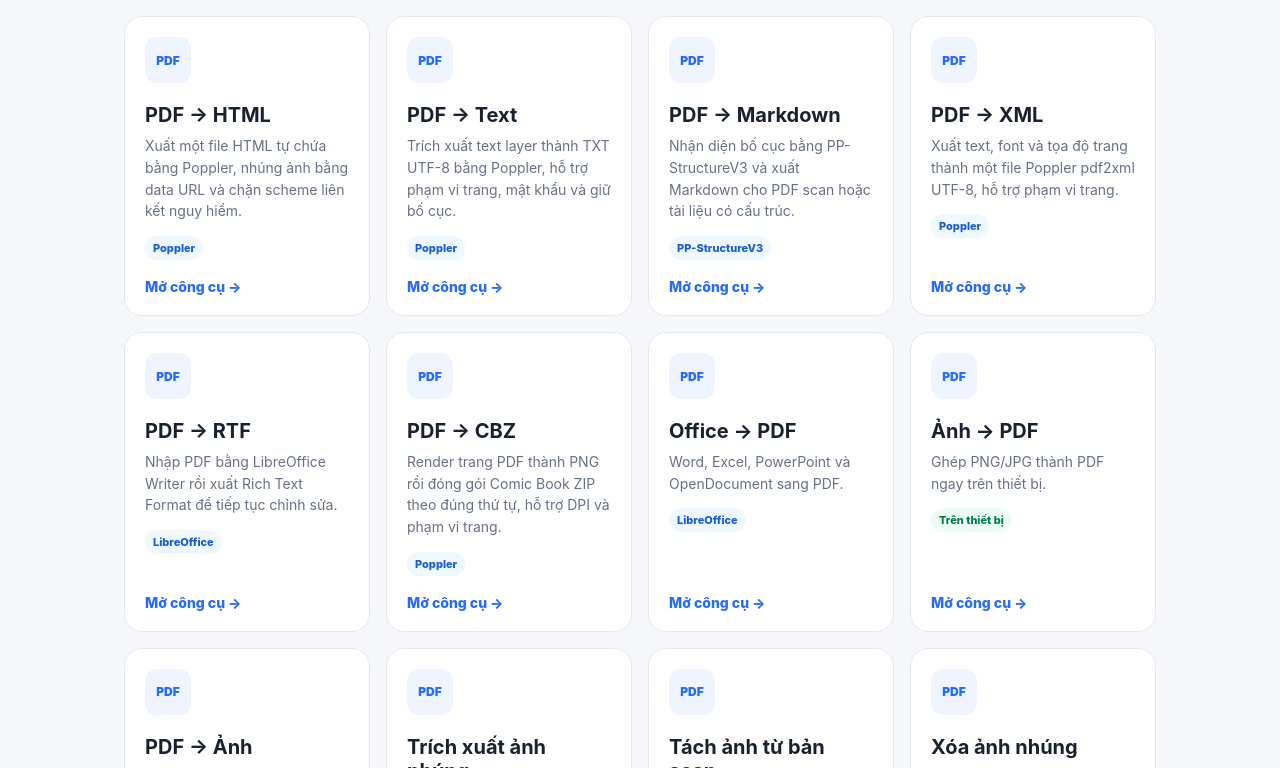
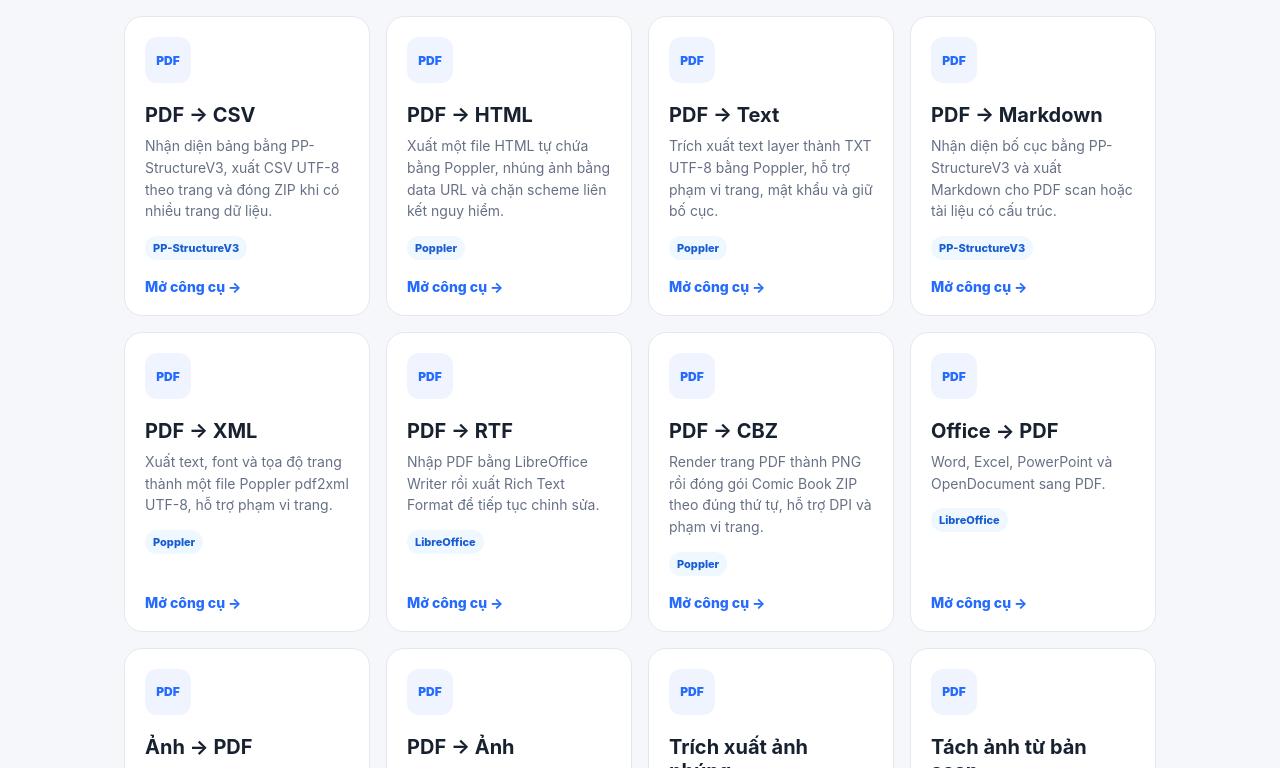
Before and after one commit to solyan842/SolYan-PDF, a Next.js app in the folder frontend/: page / in a window 1280 px wide. Shown: the part 1632-2400 px from the top of the page. Built offline with nearby package versions, Linux system fonts and the light colour scheme.

Commit message:
feat: add PDF to CSV dashboard entry

```diff
--- a/frontend/app/page.tsx
+++ b/frontend/app/page.tsx
@@ -11,6 +11,7 @@ const tools = [
   { href: '/pdfa', title: 'PDF/A', description: 'Tạo PDF/A bằng internal validator, không fallback Ghostscript.', local: false, badge: 'OCRmyPDF' },
   { href: '/workflow', title: 'Workflow PDF', description: 'Chạy nhiều thao tác local trong một lần xử lý.', local: true },
   { href: '/pdf-to-office', title: 'PDF → Office', description: 'DOCX/PPTX theo LibreOffice-first; XLSX theo Bloom → PP-StructureV3 fallback.', local: false, badge: 'V1 Gate' },
+  { href: '/pdf-to-csv', title: 'PDF → CSV', description: 'Nhận diện bảng bằng PP-StructureV3, xuất CSV UTF-8 theo trang và đóng ZIP khi có nhiều trang dữ liệu.', local: false, badge: 'PP-StructureV3' },
   { href: '/pdf-to-html', title: 'PDF → HTML', description: 'Xuất một file HTML tự chứa bằng Poppler, nhúng ảnh bằng data URL và chặn scheme liên kết nguy hiểm.', local: false, badge: 'Poppler' },
   { href: '/pdf-to-text', title: 'PDF → Text', description: 'Trích xuất text layer thành TXT UTF-8 bằng Poppler, hỗ trợ phạm vi trang, mật khẩu và giữ bố cục.', local: false, badge: 'Poppler' },
   { href: '/pdf-to-markdown', title: 'PDF → Markdown', description: 'Nhận diện bố cục bằng PP-StructureV3 và xuất Markdown cho PDF scan hoặc tài liệu có cấu trúc.', local: false, badge: 'PP-StructureV3' },
```
